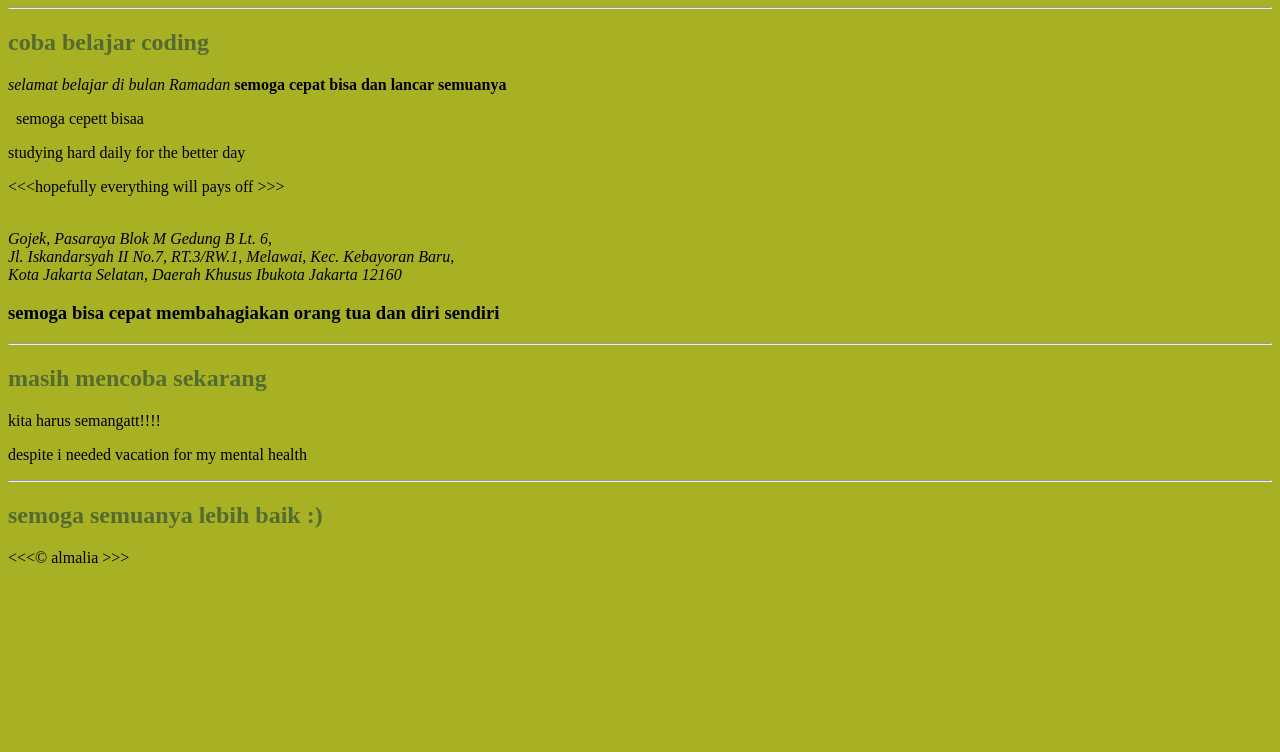
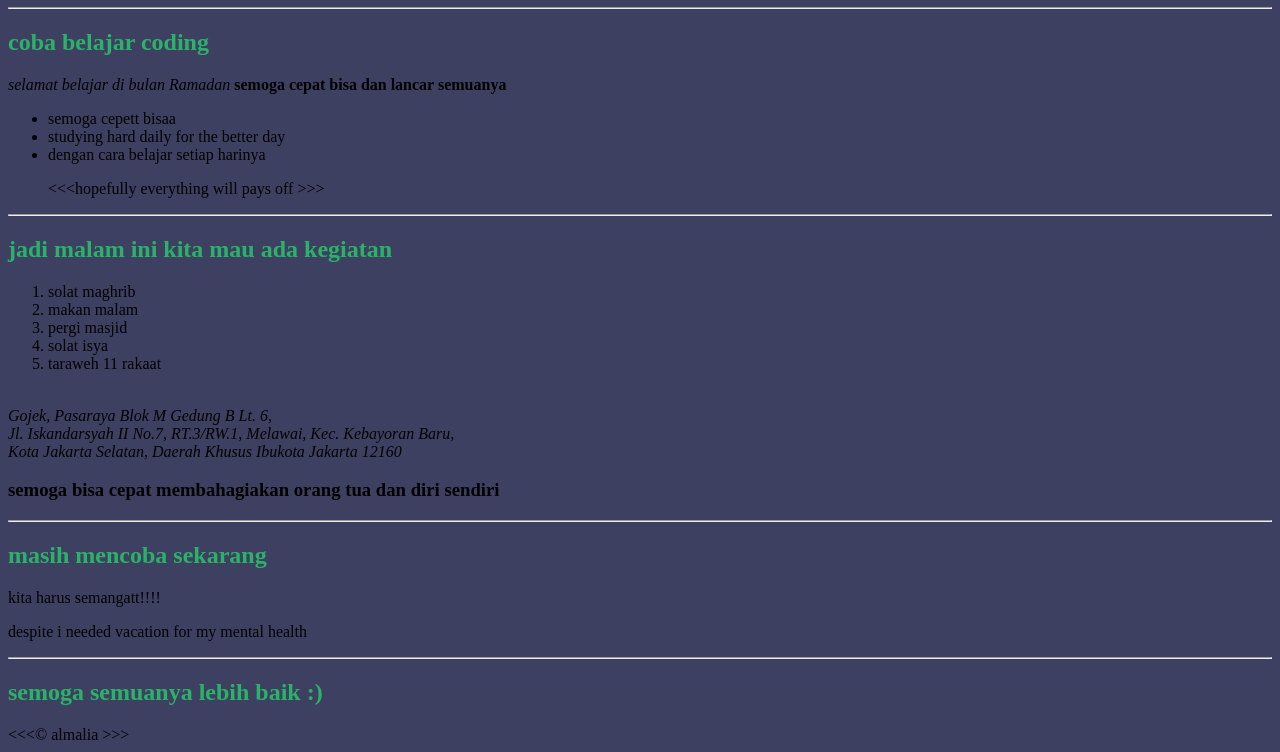
Before and after one commit to Tossan718/Belajar_HTML, a plain HTML site: page index.html in a window 1280 px wide. Shown: the part 99-851 px from the top of the page. Before the commit the page ends 800 px from the top, so only its background shows below. Drawn offline with Linux system fonts and the light colour scheme.

Commit message:
nambah list

```diff
--- a/index.html
+++ b/index.html
@@ -10,14 +10,14 @@
 <a> href="https://waindo.co.id/" </a>
 <style>
 h2 {
-    color: darkolivegreen;
+    color: rgb(42, 179, 104);
 }
 
 </style>
 
 <head>
 </head>
-<body style="background-color:#a7b123">
+<body style="background-color:#3e4061">
 
 
 <body>
@@ -29,9 +29,22 @@ h2 {
 <h2> coba belajar coding</h2>
 <em>selamat belajar di bulan Ramadan</em>
 <strong>semoga cepat bisa dan lancar semuanya</strong>
-<p>&nbsp;&nbsp;semoga cepett bisaa &nbsp;&nbsp;&nbsp;</p>
-<p>studying hard daily for the better day </p>
+<ul>
+<li>semoga cepett bisaa </li>
+<li>studying hard daily for the better day </li>
+<li>dengan cara belajar setiap harinya</li>
 <p>&lt;&lt;&lt;hopefully everything will pays off &gt;&gt;&gt;</p>
+</ul>
+<hr>
+
+<h2>jadi malam ini kita mau ada kegiatan</h2>
+<ol>
+<li>solat maghrib</li>
+<li>makan malam</li>
+<li>pergi masjid</li>
+<li>solat isya</li>
+<li>taraweh 11 rakaat</li>
+</ol>
 
 <address>
     <br>Gojek, Pasaraya Blok M Gedung B Lt. 6,
```
